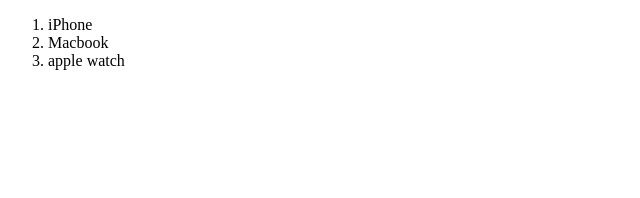
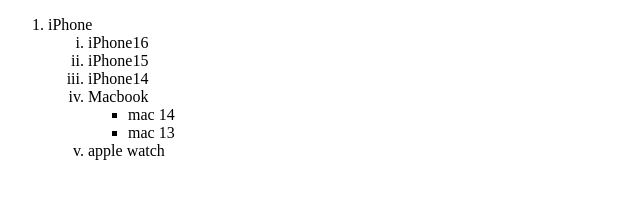
Before and after one commit to vishweshjani/apple---html, a plain HTML site: page list.html in a window 1280 px wide. Shown: the whole page, without its empty margins (0-640 px from the left). Drawn offline with Linux system fonts and the light colour scheme.

Commit message:
Update list.html

```diff
--- a/list.html
+++ b/list.html
@@ -7,9 +7,19 @@
 </head>
 <body>
 
+
     <ol>
         <li>iPhone</li>
-        <li>Macbook</li>
+            <ol type="i">
+                <li>iPhone16</li>
+                <li>iPhone15</li>
+                <li>iPhone14</li>
+            </ql>
+        <li>Macbook
+            <ul><li>mac 14</li>
+                <li>mac 13</li>
+            </ul>
+        </li>
         <li>apple watch</li>
     </ol>
 
```
